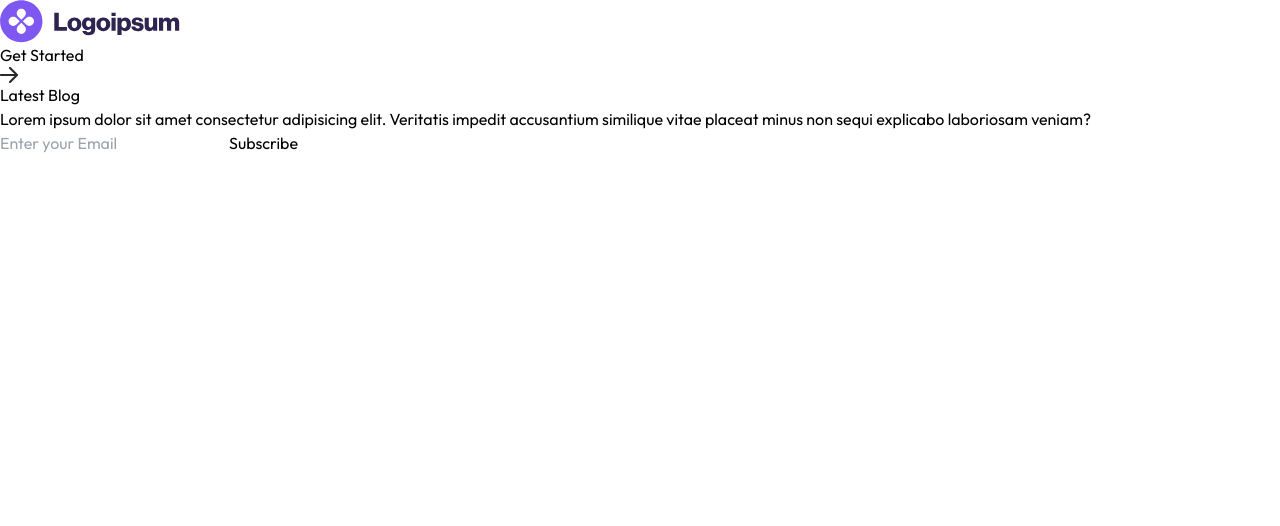
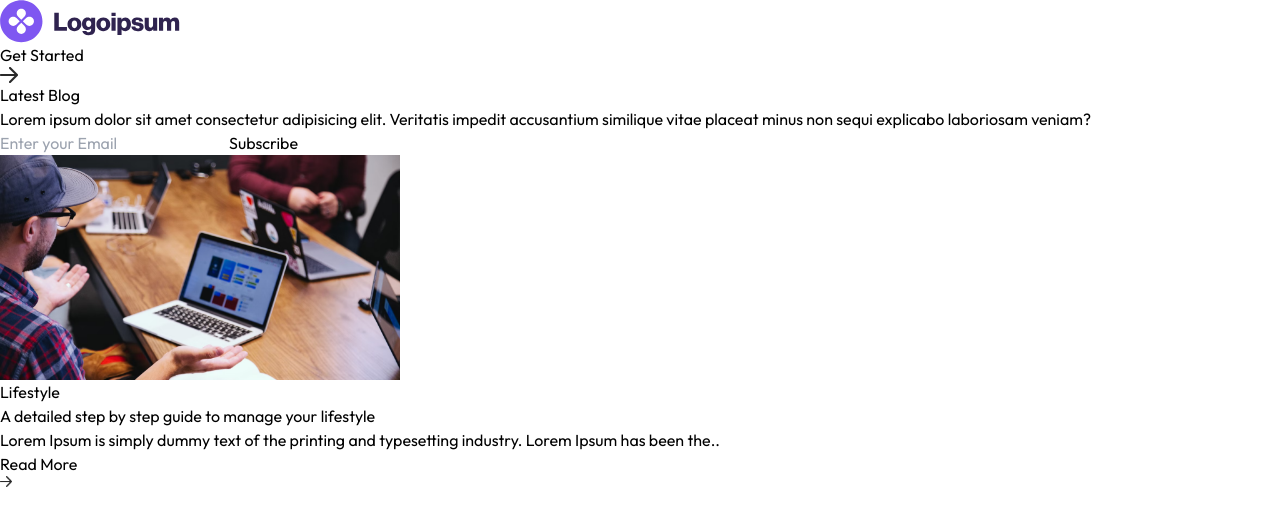
Before and after one commit to JUDHI3134/next-jb-blog, a Next.js app: page / in a window 1280 px wide. Shown: the top 526 px of the page. Built offline with nearby package versions, Linux system fonts and the light colour scheme.

Commit message:
create a blog item components

```diff
--- /dev/null
+++ b/Components/BlogItem.jsx
@@ -0,0 +1,22 @@
+"use client"
+
+import { assets, blog_data } from "@/Assets/assets"
+import Image from "next/image"
+
+const BlogItem = () => {
+  return (
+    <div className="max-w-[330px] sm:max-w-[300px] bg-white border border-black hover:shadow-[-7px_7px_0px_#000000]">
+      <Image src={blog_data[0].image} alt="" width={400} height={400} className="border-b border-black" />
+      <p className="ml-5 mt-5 px-1 inline-block bg-black text-white text-sm">{blog_data[0].category}</p>
+      <div className="p-5">
+        <h5 className="mb-2 text-lg font-medium text-gray-900 tracking-tight">{blog_data[0].title}</h5>
+        <p className="mb-3 text-sm tracking-tight text-gray-700">{blog_data[0].description}</p>
+        <div className="inline-flex items-center py-2 font-semibold text-center">
+            Read More <Image src={assets.arrow} alt="" width={12} className="ml-2" />
+        </div>
+      </div>
+    </div>
+  )
+}
+
+export default BlogItem
--- a/app/page.js
+++ b/app/page.js
@@ -1,9 +1,11 @@
+import BlogItem from "@/Components/BlogItem";
 import Header from "@/Components/Header";
 
 export default function Home() {
   return (
     <>
       <Header/>
+      <BlogItem/>
     </>
   );
 }
```
